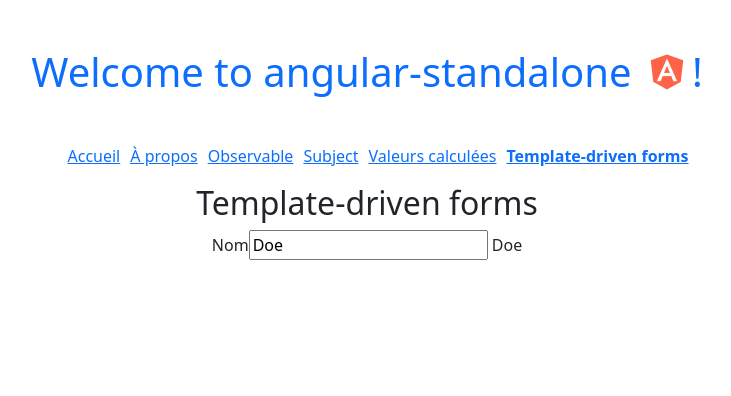
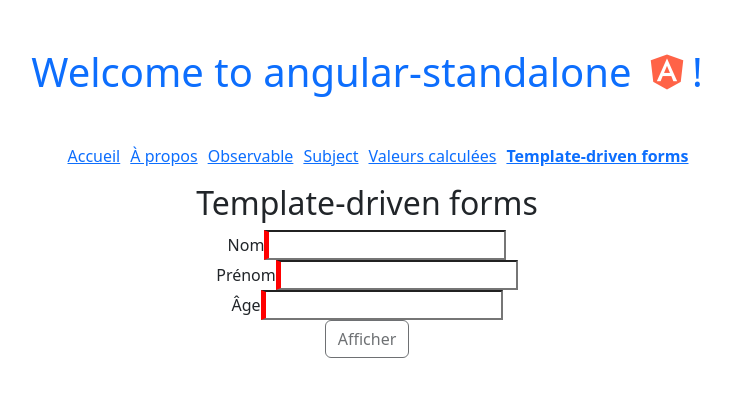
Before and after one commit to Achreftun/angular-standalone, an Angular app: page /formulaire in a window 1280 px wide. Shown: the top 396 px of the page, without its empty margins (273-1004 px from the left). Built offline with nearby package versions, Linux system fonts and the light colour scheme.

Commit message:
Using FormsModule

```diff
--- a/src/app/components/formulaire-simple/formulaire-simple.css
+++ b/src/app/components/formulaire-simple/formulaire-simple.css
@@ -0,0 +1,6 @@
+.ng-valid:not(form) {
+    border-left: 5px solid green;
+}
+.ng-invalid:not(form) {
+    border-left: 5px solid red;
+}
--- a/src/app/components/formulaire-simple/formulaire-simple.html
+++ b/src/app/components/formulaire-simple/formulaire-simple.html
@@ -1,10 +1,39 @@
 <h2>Template-driven forms</h2>
-<div>
-    <label for="nom">Nom</label>
-    <input
-    type="text"
-    id="nom"
-    [(ngModel)]="nom"
-    >
-    {{ nom }}
-</div>
+<form (ngSubmit)="afficher(form)" #form="ngForm">
+    <div>
+        <label for="nom">Nom</label>
+        <input type="text" id="nom" [(ngModel)]="personne.nom" name="nom" #nom="ngModel" required>
+        @if (nom.invalid && nom.dirty) {
+        <span>
+            Ce champ est obligatoire
+        </span>
+        }
+
+    </div>
+    <div>
+        <label for="prenom">Prénom</label>
+        <input type="text" id="prenom" [(ngModel)]="personne.prenom" name="prenom" required #prenom="ngModel">
+        @if (prenom.invalid && prenom.dirty) {
+        <span>
+            Ce champ est obligatoire
+        </span>
+        }
+    </div>
+    <div>
+        <label for="age">Âge</label>
+        <input type="number" id="age" [(ngModel)]="personne.age" name="age" required max="120" #age="ngModel">
+        @if (age.invalid && age.dirty) {
+        <span>
+            Ce champ est obligatoire et doit contenir une valeur inférieure à 120
+        </span>
+        }
+    </div>
+    <button class="btn" [disabled]="form.invalid">
+        Afficher
+    </button>
+</form>
+<ul>
+    @for (p of personnes; track $index) {
+        <li>{{ p.nom }} {{ p.prenom }}</li>
+    }
+</ul>
--- a/src/app/components/formulaire-simple/formulaire-simple.ts
+++ b/src/app/components/formulaire-simple/formulaire-simple.ts
@@ -1,13 +1,36 @@
 import { Component } from '@angular/core';
-import { FormsModule } from '@angular/forms';
+import { FormsModule, NgForm } from '@angular/forms';
+import { Personne } from '../../models/personne';
+import { CommonModule } from '@angular/common';
 
 @Component({
   selector: 'app-formulaire-simple',
-  imports: [FormsModule],
+  imports: [FormsModule, CommonModule],
   templateUrl: './formulaire-simple.html',
   styleUrl: './formulaire-simple.css',
 })
 export class FormulaireSimpleComponent {
-  nom = 'Doe'
+  personne: Personne = {}
+  personnes: Personne[] = []
+  afficher(form: NgForm) {
+    this.personnes.push({ ...this.personne })
+    // this.personnes.push(form.value)
+    // console.log(this.personne);
+    // console.log(form.value);
+    form.reset()
+    // afficher les personnes ajoutées dans une liste HTML
+    // en dessous du formulaire
+  }
+}
 
-}
+/*
+Dans une balise form, ajouter trois champs
+nom,
+prenom
+age
+et un bouton de soumission
+en cliquant sur le bouron on affiche
+les données du formulaire dans la console
+sous forme d'objet
+
+*/
--- /dev/null
+++ b/src/app/models/personne.ts
@@ -0,0 +1,5 @@
+export interface Personne {
+    nom?: string;
+    prenom?: string;
+    age?: number;
+}
```
